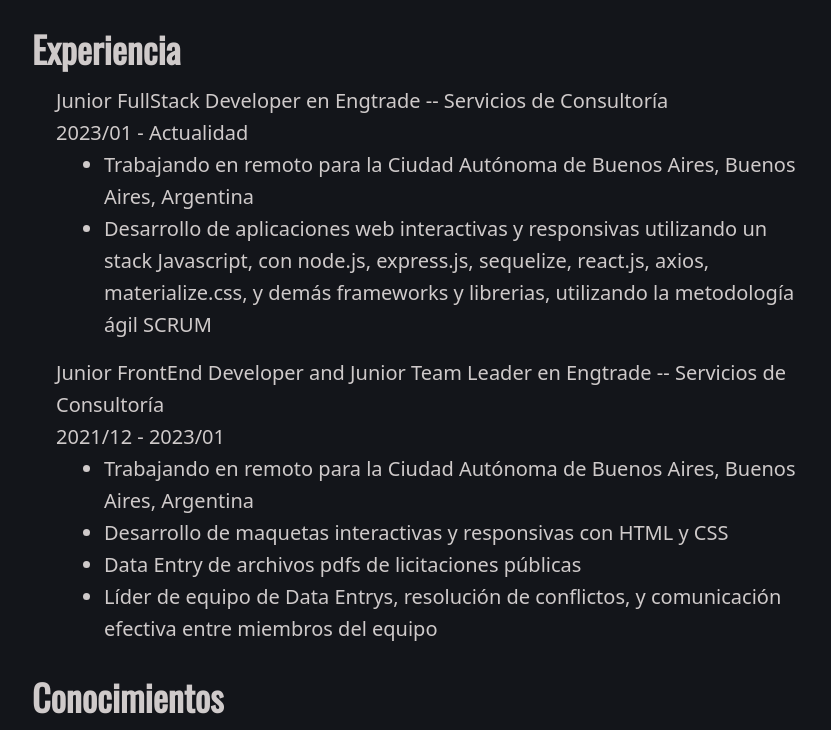
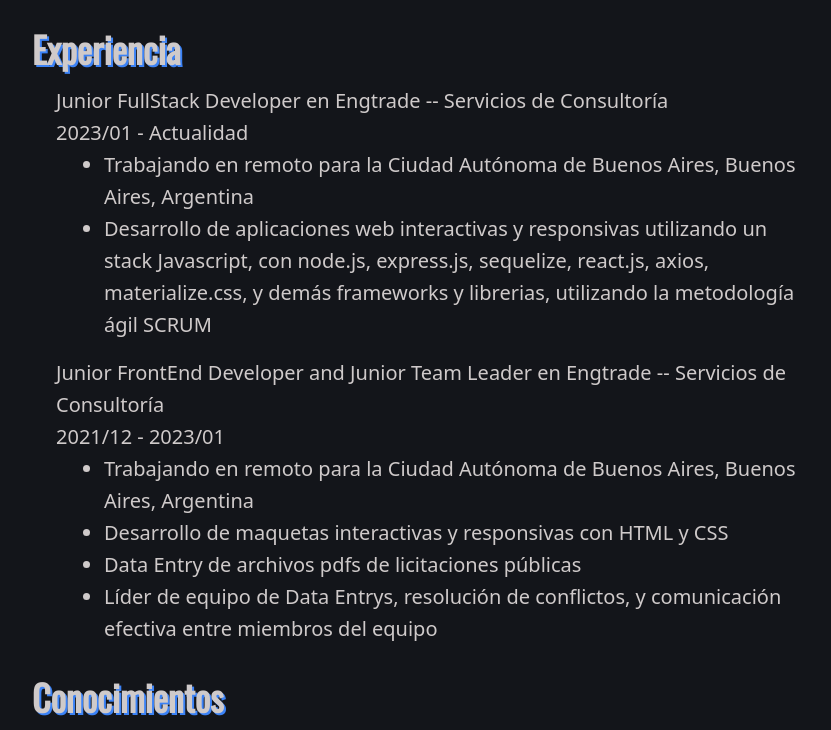
Before and after one commit to Brun02K20/portfolio, an Astro site: page / in a window 1280 px wide. Shown: the part 269-999 px from the top of the page, without its empty margins (224-1055 px from the left). Built offline with nearby package versions, Linux system fonts and the light colour scheme; Astro itself is replaced by a stand-in of ours; a web font is replaced by a local one.

Commit message:
avanzando2

```diff
--- a/src/components/Conocimientos.astro
+++ b/src/components/Conocimientos.astro
@@ -5,7 +5,11 @@ import "@fontsource/oswald";
 
 <!-- text-cyan-400 --><!-- Backend -->
 <section class="my-8" id="conocimientos">
-  <h4 class="text-4xl font-oswald font-semibold">Conocimientos</h4>
+  <h4
+    class="text-4xl font-oswald font-semibold drop-shadow-[2px_2px_var(--tw-shadow-color)] shadow-blue-500"
+  >
+    Conocimientos
+  </h4>
   <div class="grid grid-cols-1 md:grid-cols-2 gap-x-8 gap-y-8 mt-4">
     <ConocimientoContainer
       color="text-amber-500"
--- a/src/components/Experiencia.astro
+++ b/src/components/Experiencia.astro
@@ -4,7 +4,10 @@ import "@fontsource/oswald";
 ---
 
 <section class="my-8">
-  <h4 class="text-4xl font-oswald font-semibold" id="experiencia">
+  <h4
+    class="text-4xl font-oswald font-semibold drop-shadow-[2px_2px_var(--tw-shadow-color)] shadow-blue-500"
+    id="experiencia"
+  >
     Experiencia
   </h4>
   <Laburo
--- a/src/components/Proyectos.astro
+++ b/src/components/Proyectos.astro
@@ -4,7 +4,11 @@ import "@fontsource/oswald";
 ---
 
 <section class="my-8" id="proyectos">
-  <h4 class="text-4xl font-oswald font-semibold">Proyectos</h4>
+  <h4
+    class="text-4xl font-oswald font-semibold drop-shadow-[2px_2px_var(--tw-shadow-color)] shadow-blue-500"
+  >
+    Proyectos
+  </h4>
   <div class="grid grid-cols-1 sm:grid-cols-2 gap-x-8 gap-y-8 mt-4">
     <Proyecto
       title="FlexTrainer"
```
